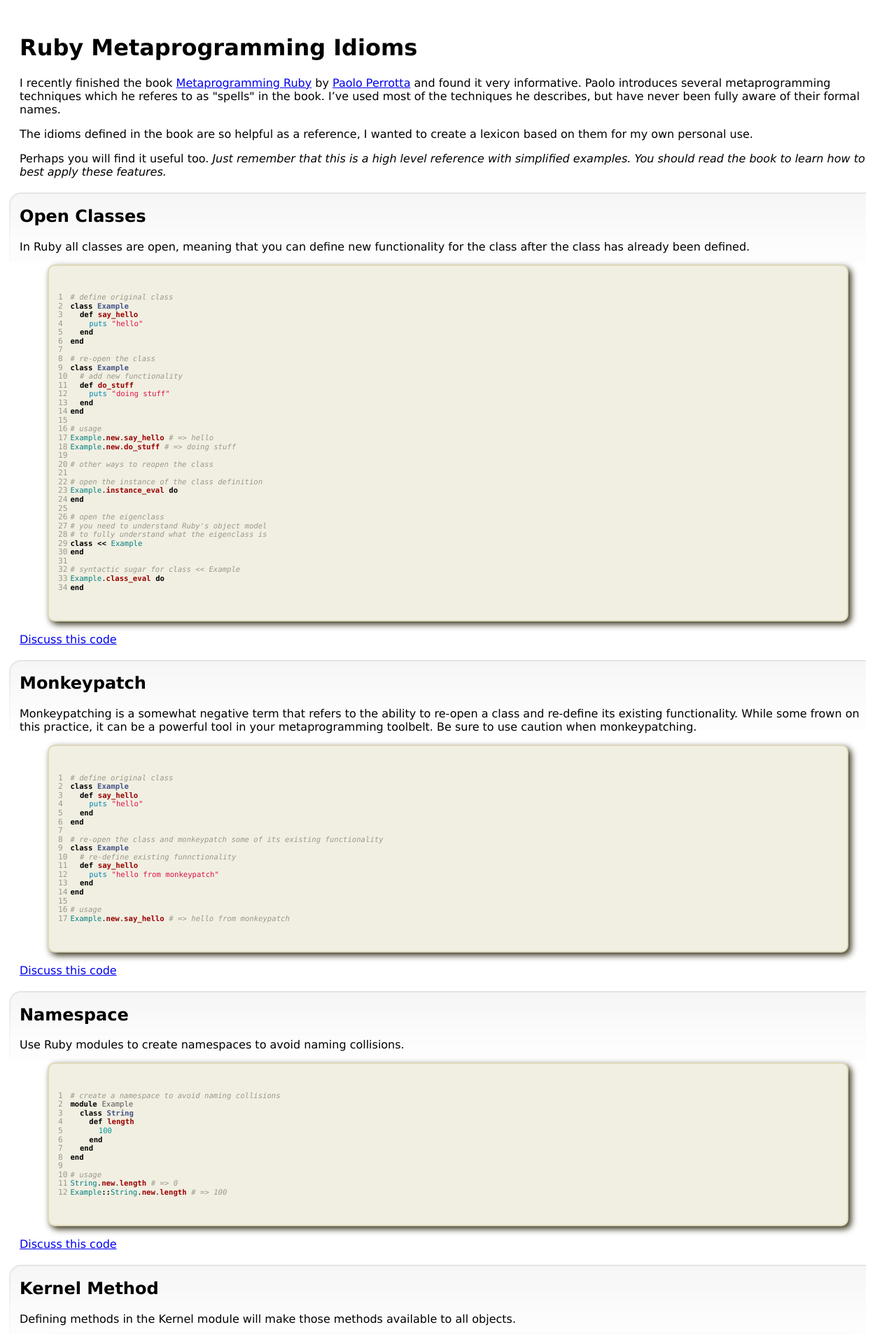
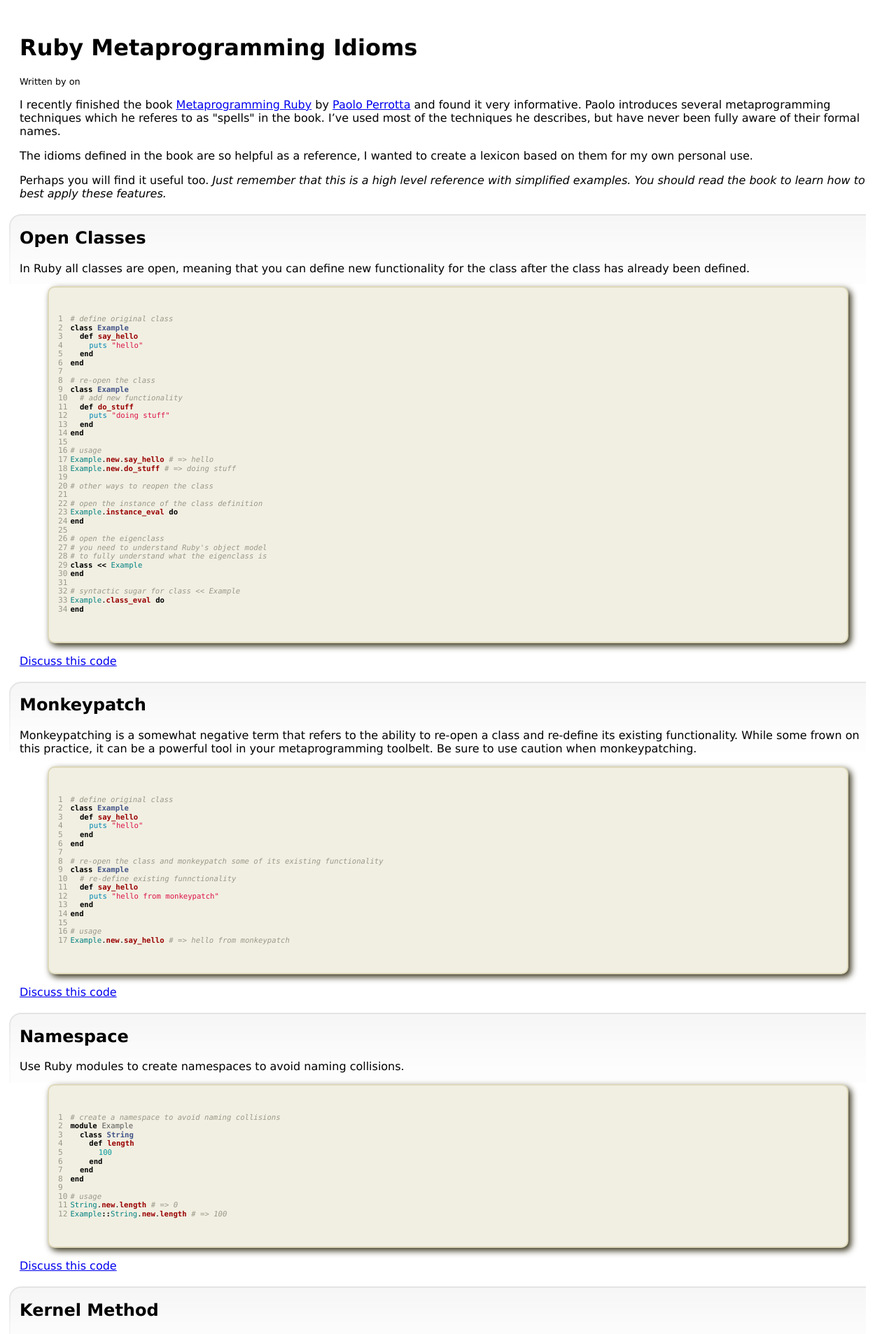
Before and after one commit to hopsoft/hopsoft.github.io, a Jekyll site: the page built from _posts/2011-01-11-ruby-metaprogramming-idioms.markdown, in a window 1280 px wide. Shown: the top 1906 px of the page at 70% size. Built offline with Jekyll 4.4.1, drawn with Linux system fonts in a browser that asks for light colours; some of the changed text lies outside the part shown.

Commit message:
Added header, footer and post_info includes.

```diff
--- /dev/null
+++ b/_includes/footer.html
@@ -0,0 +1,3 @@
+<div id="footer">
+  Copyright &copy; 2006-2011 Hopsoft LLC and the authors.
+</div>
--- /dev/null
+++ b/_includes/header.html
@@ -0,0 +1 @@
+<h1>{{ page.title }}</h1>
--- /dev/null
+++ b/_includes/post_info.html
@@ -0,0 +1,3 @@
+<div class="post_info">
+  Written by {{post.author}} on {{post.date}}
+</div>
--- a/_layouts/base.html
+++ b/_layouts/base.html
@@ -6,7 +6,8 @@
     <link href="/public/stylesheets/syntax.css" type="text/css" rel="stylesheet" media="screen">
   </head>
   <body>
-	<h1>{{ page.title }}</h1>
+	  {% include header.html %}
     {{ content }}
+    {% include footer.html %}
   </body>
 </html>
--- a/_posts/2011-01-11-ruby-metaprogramming-idioms.markdown
+++ b/_posts/2011-01-11-ruby-metaprogramming-idioms.markdown
@@ -1,12 +1,14 @@
 ---
 layout: base
 title: Ruby Metaprogramming Idioms
+author: Nathan Hopkins
+date: 2011-01-13
 published: true
-author: Nathan Hopkins
 categories:
   - ruby
   - metaprogramming
 ---
+{% include post_info.html %}
 
 I recently finished the book [Metaprogramming Ruby](http://pragprog.com/titles/ppmetr/metaprogramming-ruby) by [Paolo Perrotta](http://forums.pragprog.com/users/21653) and found it very informative.  Paolo introduces several metaprogramming techniques which he referes to as &quot;spells&quot; in the book.  I've used most of the techniques he describes, but have never been fully aware of their formal names.
 
--- a/public/stylesheets/base.css
+++ b/public/stylesheets/base.css
@@ -1,5 +1,15 @@
 * { font-family: "Lucida Grande", "Helvetica", sans-serif; }
 body { padding: 20px; }
+
+.post_info {
+  font-size: .8em;
+}
+
+.footer {
+  border-top: solid 1px #E4E4E4;
+  margin: 20px 0 0 0;
+  padding: 10px;
+}
 
 .section_divider {
   margin: 20px 0 -100px -15px;
--- a/public/stylesheets/syntax.css
+++ b/public/stylesheets/syntax.css
@@ -1,10 +1,14 @@
-.highlight  { background: #F1EFE2; border: solid 2px #DED9BA; padding: 10px;
+.highlight  {
+  background: #F1EFE2;
+  border: solid 2px #DED9BA;
+  padding: 10px;
 	border-radius: 10px;
 	-moz-border-radius: 10px;
+	-webkit-border-radius: 10px;
 	-moz-box-shadow: 4px 4px 10px #37331B;
-    -webkit-box-shadow: 4px 4px 10px #37331B;
-	box-shadow: 4px 4px 10px #37331B;
-	}
+  -webkit-box-shadow: 4px 4px 10px #37331B;
+  box-shadow: 4px 4px 10px #37331B;
+}
 .highlight * { font-family: "Monaco", "Lucida Console", monospace; font-size: 0.95em; line-height: 1.125em; }
 .highlight .c { color: #999988; font-style: italic } /* Comment */
 .highlight .err { color: #a61717; background-color: #e3d2d2 } /* Error */
```
